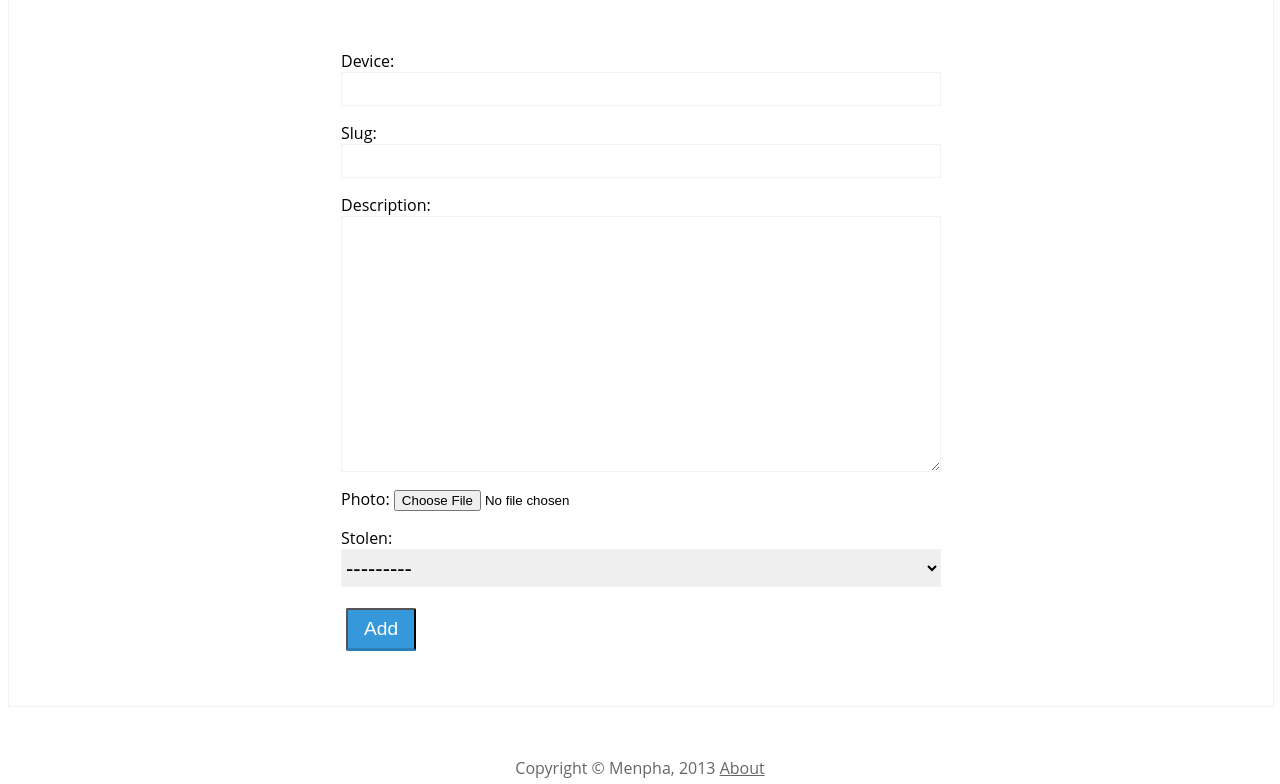
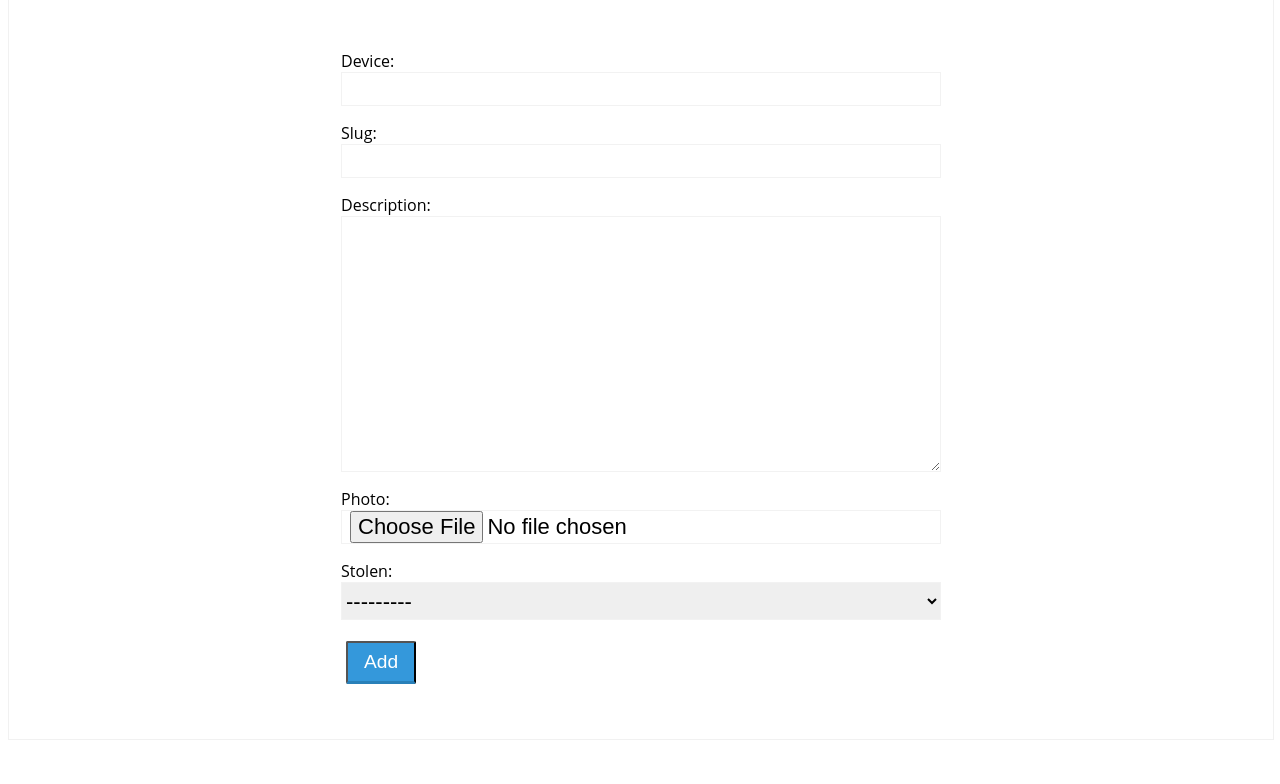
Before and after one commit to litwinski/menpha, a Django app: page /app/add/ in a window 1280 px wide. Shown: the part 125-909 px from the top of the page. Run offline with Django 3.2, Linux system fonts and the light colour scheme; parts of the project's set-up code (start-up, migrations or seed data) failed here and were passed over.

Commit message:
made add imei page photo upload field match theme

```diff
--- a/main/static/css.css
+++ b/main/static/css.css
@@ -184,7 +184,7 @@ form.addbox {
 	width: 600px;
 }
 
-.addbox input[type='text']{
+.addbox input[type='text'], .addbox input[type='file']{
 	width: 100%;
 	line-height: 30px;
 	outline: 0;
@@ -193,6 +193,7 @@ form.addbox {
 	padding-left:8px;
 	border:1px solid #f2f2f2;
 }
+
 
 .addbox input[type='text']:hover, .addbox input[type='text']:focus {
 	border: 1px solid black;
```
